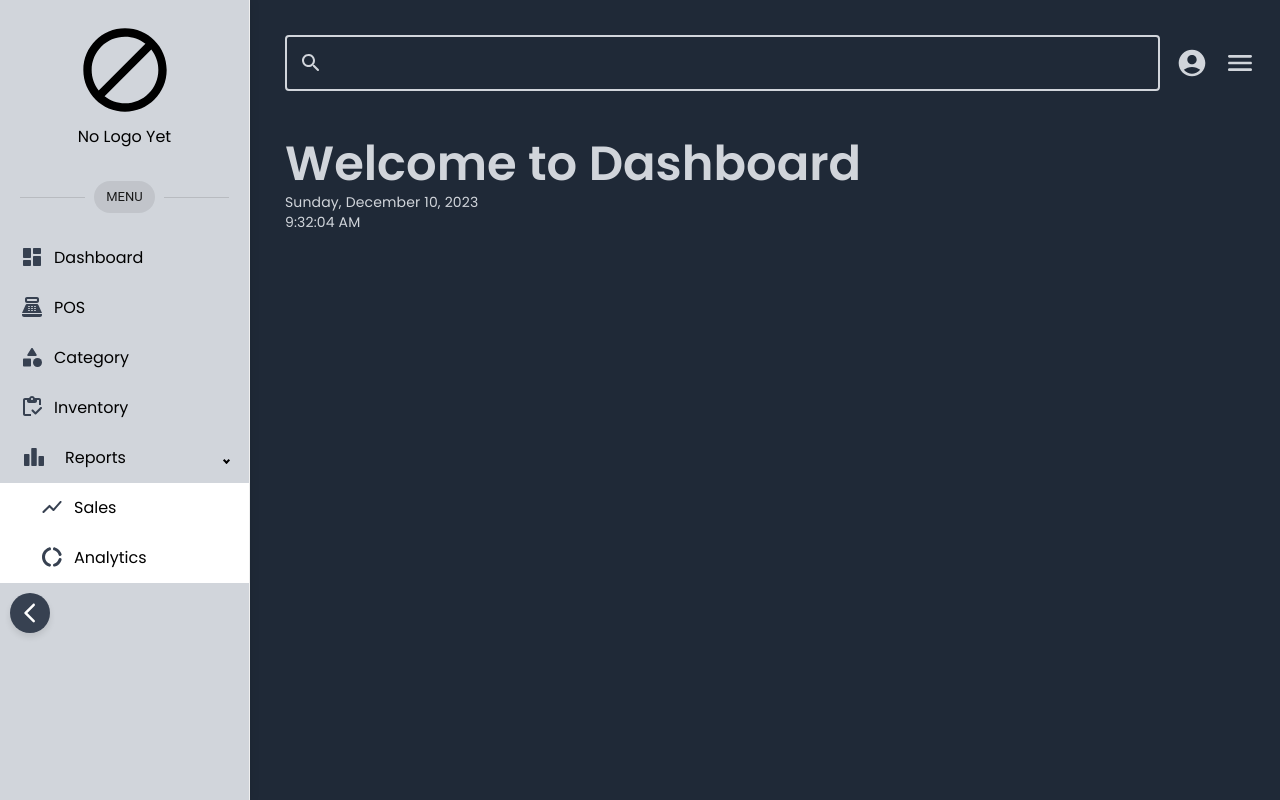
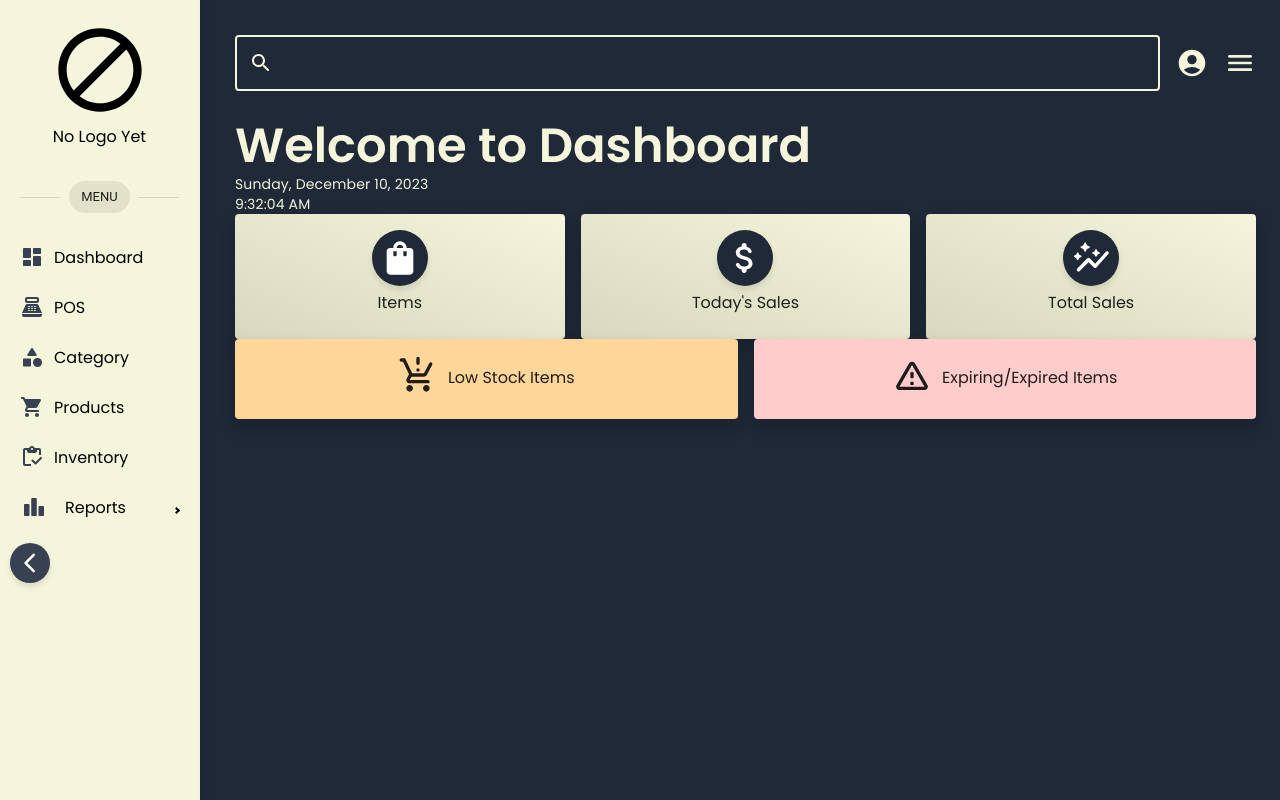
Before and after one commit to m4rceee/pos-system, a React (Vite) app: page / in a window 1280 px wide. Built offline with nearby package versions, Linux system fonts and the light colour scheme.

Commit message:
added dashboard contents

```diff
--- a/src/common/header.jsx
+++ b/src/common/header.jsx
@@ -22,27 +22,27 @@ export default function Header() {
                     InputProps={{
                         startAdornment: (
                         <InputAdornment position="start">
-                            <SearchRounded sx={{color: '#D1D5DB'}}/>
+                            <SearchRounded sx={{color: '#F5F5DC'}}/>
                         </InputAdornment>
                         ),
                     }}
                     sx={{
                         '& .MuiOutlinedInput-root': {
                             '& fieldset': {
-                                borderColor: '#D1D5DB',
+                                borderColor: '#F5F5DC',
                                 borderWidth: '2px'
                             },
                             '&.Mui-focused fieldset': {
-                                borderColor: '#D1D5DB',
+                                borderColor: '#F5F5DC',
                             },
                         },
                         '& input': {
-                            color: '#D1D5DB',
+                            color: '#F5F5DC',
                         },
                     }}
                     />
-                    <AccountCircleRounded style={{ cursor: 'pointer', color: '#D1D5DB', fontSize: '2rem' }} />
-                    <MenuRounded style={{ cursor: 'pointer', color: '#D1D5DB', fontSize: '2rem' }} />
+                    <AccountCircleRounded style={{ cursor: 'pointer', color: '#F5F5DC', fontSize: '2rem' }} />
+                    <MenuRounded style={{ cursor: 'pointer', color: '#F5F5DC', fontSize: '2rem' }} />
                 </Stack>
         </>
 
--- a/src/common/sidebar.jsx
+++ b/src/common/sidebar.jsx
@@ -19,6 +19,7 @@ import {
     DonutLargeRounded,
     BlockRounded,
     PointOfSaleRounded,
+    ShoppingCartRounded,
 } from '@mui/icons-material';
 
 import {
@@ -44,8 +45,9 @@ export default function SideBar() {
                     }}>
                 <Sidebar
                     collapsed={collapsed}
+                    width='200px'
                     transitionDuration={750}
-                    backgroundColor="#D1D5DB"
+                    backgroundColor="#F5F5DC"
                     style={{
                         boxShadow: '0px 0px 10px rgba(0, 0, 0, 0.1)',
                         }}>
@@ -83,6 +85,9 @@ export default function SideBar() {
                                         <CategoryRounded sx={{ fontSize: '2rem', color: '#374151' }}/>
                                     </MenuItem>
                                     <MenuItem className='text-center'>
+                                        <ShoppingCartRounded sx={{ fontSize: '2rem', color: '#374151' }}/>
+                                    </MenuItem>
+                                    <MenuItem className='text-center'>
                                         <InventoryRounded sx={{ fontSize: '2rem', color: '#374151' }}/>
                                     </MenuItem>
                                     <MenuItem className='text-center'>
@@ -106,11 +111,14 @@ export default function SideBar() {
                                         Category
                                     </MenuItem>
                                     <MenuItem className='p-1' sx={{ display: 'flex', alignItems: 'center', fontSize: '5rem' }}>
+                                        <ShoppingCartRounded sx={{ marginRight: '10px', marginBottom: '3px', color: '#374151' }} />
+                                        Products
+                                    </MenuItem>
+                                    <MenuItem className='p-1' sx={{ display: 'flex', alignItems: 'center', fontSize: '5rem' }}>
                                         <InventoryRounded sx={{ marginRight: '10px', marginBottom: '3px', color: '#374151' }} />
                                         Inventory
                                     </MenuItem>
                                     <SubMenu
-                                        defaultOpen
                                         className='p-1'
                                         label="Reports"
                                         icon={<LeaderboardRounded
--- a/src/dashboard.jsx
+++ b/src/dashboard.jsx
@@ -3,12 +3,26 @@ import "./styles.css"
 import 'typeface-poppins';
 import SideBar from './common/sidebar';
 import Header from './common/header';
+
 import {
     Grid,
     Container,
     Typography,
     Stack,
+    Card,
+    CardContent,
+    Box,
+    IconButton,
 } from '@mui/material';
+
+import {
+    ShoppingBagRounded ,
+    AttachMoneyRounded,
+    SellRounded,
+    AutoGraphRounded,
+    ProductionQuantityLimitsRounded,
+    WarningAmberRounded,
+} from '@mui/icons-material';
 
 
 export default function DashboardHome() {
@@ -39,21 +53,115 @@ export default function DashboardHome() {
                 <SideBar />
 
                 <Container maxWidth="xl" style={{ paddingLeft: '35px', paddingTop: '20px' }}>
-                    <Grid container>
-                        <Grid xs={12} sx={{ marginTop: '15px', marginBottom: '45px' }}>
+                    <Grid container >
+                        <Grid xs={12} sx={{ marginTop: '15px', marginBottom: '27px' }}>
                             <Header />
                         </Grid>
                         <Grid xs={12}>
-                            <Typography variant='h3' sx={{ fontFamily: 'Poppins, sans-serif', fontWeight: '600', color: '#D1D5DB' }}>
+                            <Typography variant='h3' sx={{ fontFamily: 'Poppins, sans-serif', fontWeight: '600', color: '#F5F5DC' }}>
                                 Welcome to Dashboard
                             </Typography>
-                            <Typography variant='body2' sx={{ fontFamily: 'Poppins, sans-serif', color: '#D1D5DB' }}>
+                            <Typography variant='body2' sx={{ fontFamily: 'Poppins, sans-serif', color: '#F5F5DC' }}>
                                 <p className='pr-3'>{formatDate(currentDateTime)}</p>
                                 <p>{formatTime(currentDateTime)}</p>
                             </Typography>
                         </Grid>
+
+                        <Grid className='pt-8' container spacing={2}>
+                            <Grid item xs={4}>
+                                <Card style={{ background: 'linear-gradient(to bottom left, #F5F5DC, #D8D8BF)', boxShadow: '0 8px 16px rgba(0, 0, 0, 0.2)' }}>
+                                    <CardContent style={{ display: 'flex', flexDirection: 'column',justifyContent: 'center', alignItems: 'center' }}>
+                                        <div style={{ textAlign: 'center' }}>
+                                        <IconButton
+                                            style={{
+                                            backgroundColor: '#1F2937',
+                                            borderRadius: '50%',
+                                            color: 'white',
+                                            boxShadow: '0px 4px 6px rgba(0, 0, 0, 0.1)',
+                                            }}
+                                        >
+                                            <ShoppingBagRounded sx={{ fontSize: '2.5rem' }} />
+                                        </IconButton>
+                                        </div>
+                                        <div style={{ textAlign: 'center', marginTop: '5px' }}>
+                                        <p>Items</p>
+                                        </div>
+                                    </CardContent>
+                                </Card>
+                            </Grid>
+                            <Grid item xs={4}>
+                                <Card style={{ background: 'linear-gradient(to bottom left, #F5F5DC, #D8D8BF)', boxShadow: '0 8px 16px rgba(0, 0, 0, 0.2)' }}>
+                                    <CardContent style={{ display: 'flex', flexDirection: 'column',justifyContent: 'center', alignItems: 'center' }}>
+                                            <div style={{ textAlign: 'center' }}>
+                                                <IconButton
+                                                    style={{
+                                                    backgroundColor: '#1F2937',
+                                                    borderRadius: '50%',
+                                                    color: 'white',
+                                                    boxShadow: '0px 4px 6px rgba(0, 0, 0, 0.1)',
+                                                    }}
+                                                >
+                                                    <AttachMoneyRounded sx={{ fontSize: '2.5rem' }} />
+                                                </IconButton>
+                                            </div>
+                                            <div style={{ textAlign: 'center', marginTop: '5px' }}>
+                                                <p>Today's Sales</p>
+                                            </div>
+                                    </CardContent>
+                                </Card>
+                            </Grid>
+                            <Grid item xs={4}>
+                                <Card style={{ background: 'linear-gradient(to bottom left, #F5F5DC, #D8D8BF)', boxShadow: '0 8px 16px rgba(0, 0, 0, 0.2)' }}>
+                                    <CardContent style={{ display: 'flex', flexDirection: 'column',justifyContent: 'center', alignItems: 'center' }}>
+                                            <div style={{ textAlign: 'center' }}>
+                                                <IconButton
+                                                    style={{
+                                                    backgroundColor: '#1F2937',
+                                                    borderRadius: '50%',
+                                                    color: 'white',
+                                                    boxShadow: '0px 4px 6px rgba(0, 0, 0, 0.1)',
+                                                    }}
+                                                >
+                                                    <AutoGraphRounded sx={{ fontSize: '2.5rem' }} />
+                                                </IconButton>
+                                            </div>
+                                            <div style={{ textAlign: 'center', marginTop: '5px' }}>
+                                                <p>Total Sales</p>
+                                            </div>
+                                    </CardContent>
+                                </Card>
+                            </Grid>
+                        </Grid>
+
+                        <Grid className='pt-3' container spacing={2}>
+                            <Grid item xs={6}>
+                                <Card style={{ background: '#FFD699', boxShadow: '0 8px 16px rgba(0, 0, 0, 0.2)' }}>
+                                    <CardContent style={{ display: 'flex', flexDirection: 'row', justifyContent: 'center', alignItems: 'center' }}>
+                                        <div style={{ textAlign: 'center', paddingRight: '10px' }}>
+                                            <ProductionQuantityLimitsRounded sx={{ fontSize: '2.5rem' }} />
+                                        </div>
+                                        <div style={{ textAlign: 'center', marginTop: '5px' }}>
+                                        <p>Low Stock Items</p>
+                                        </div>
+                                    </CardContent>
+                                </Card>
+                            </Grid>
+                            <Grid item xs={6}>
+                                <Card style={{ background: '#FFCCCC', boxShadow: '0 8px 16px rgba(0, 0, 0, 0.2)' }}>
+                                    <CardContent style={{ display: 'flex', flexDirection: 'row', justifyContent: 'center', alignItems: 'center' }}>
+                                            <div style={{ textAlign: 'center', paddingRight: '10px' }}>
+                                                    <WarningAmberRounded sx={{ fontSize: '2.5rem' }} />
+                                            </div>
+                                            <div style={{ textAlign: 'center', marginTop: '5px' }}>
+                                                <p>Expiring/Expired Items</p>
+                                            </div>
+                                    </CardContent>
+                                </Card>
+                            </Grid>
+                        </Grid>
                     </Grid>
                 </Container>
+
             </div>
         </>
     );
```
